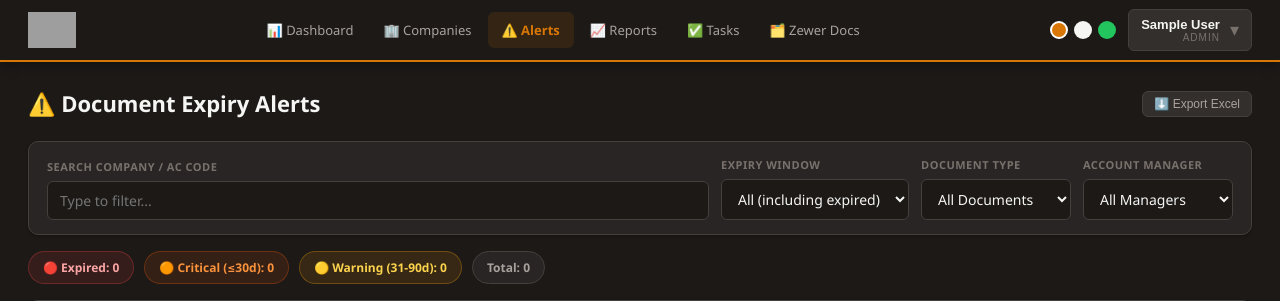
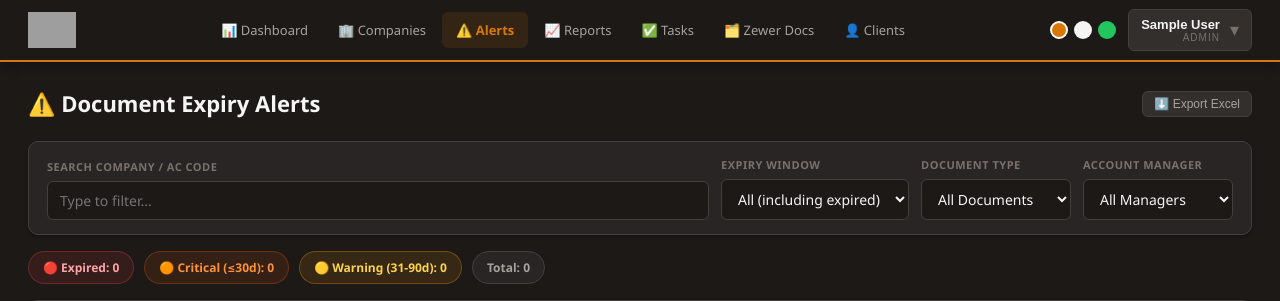
Before and after one commit to Zewer123/CRM, a Flask app: page /alerts in a window 1280 px wide. Shown: the top 301 px of the page. Run offline with Flask 3, Linux system fonts and the light colour scheme; the visitor is signed in with stand-in values (Sample User, id 1); data comes from the database, SQL or seed files in the repository; data that the repository does not hold is empty; some libraries are stand-ins or nearby versions; grey boxes are pictures that could not be loaded.

Commit message:
feat: add Clients nav link

```diff
--- a/templates/base.html
+++ b/templates/base.html
@@ -22,6 +22,7 @@
       <a href="{{ url_for('tasks') }}" class="navbar-link {% if request.endpoint in ['tasks','regular_tasks'] %}active{% endif %}">✅ Tasks</a>
       {% if user_role in ['admin', 'compliance'] %}
       <a href="{{ url_for('internal_docs') }}" class="navbar-link {% if request.endpoint == 'internal_docs' %}active{% endif %}">🗂️ Zewer Docs</a>
+      <a href="{{ url_for('clients') }}" class="navbar-link {% if request.endpoint == 'clients' %}active{% endif %}">👤 Clients</a>
       {% endif %}
     </div>
 
```
